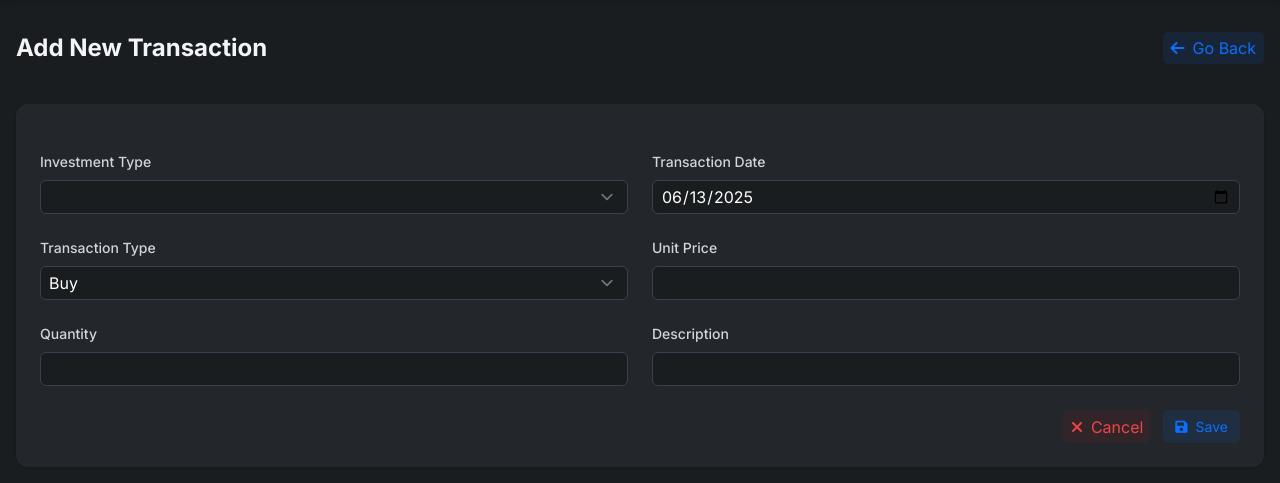
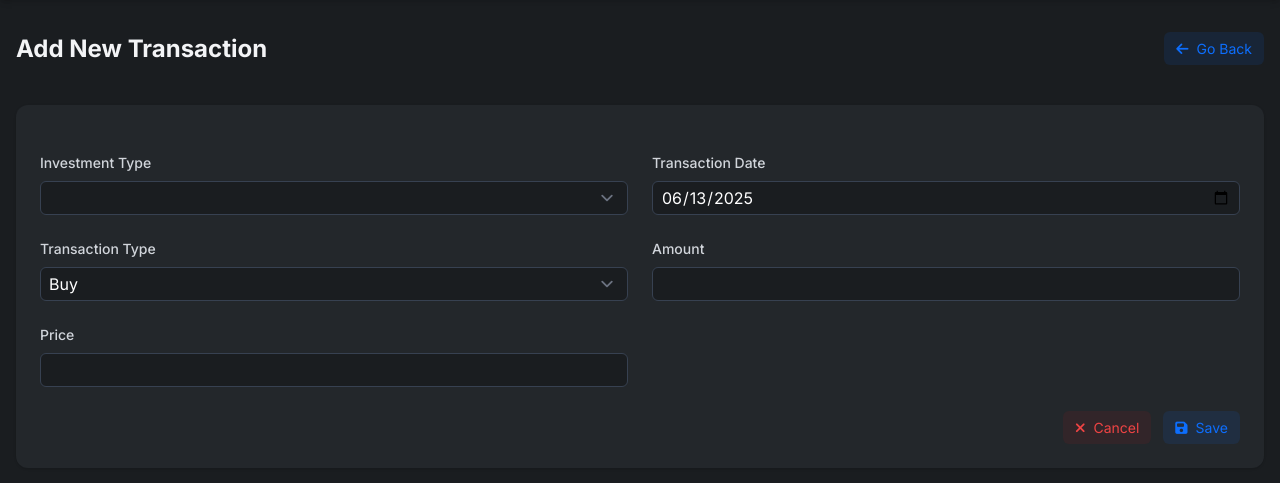
Before and after one commit to ZekeriyaAY/track-finance, a Flask app: page /investments/add in a window 1280 px wide. Shown: the part 64-547 px from the top of the page. Run offline with Flask 3, Linux system fonts and the light colour scheme; lists and menus that the app fills with data are empty; some libraries are stand-ins or nearby versions.

Commit message:
Standardize all action buttons in form.html files: use <button> elements with consistent classes for Go Back, Cancel, and Save actions

```diff
--- a/templates/investment/form.html
+++ b/templates/investment/form.html
@@ -6,10 +6,12 @@
 <div class="flex flex-col gap-6">
   <div class="flex justify-between items-center mb-4">
     <h1 class="text-2xl font-bold">{{ _('Edit Transaction') if transaction else _('Add New Transaction') }}</h1>
-    <a href="{{ url_for('investment.index') }}" class="inline-flex items-center gap-2 px-2 py-1 rounded-md bg-primary/10 text-primary hover:bg-primary/20 transition">
-      <i class="fas fa-arrow-left"></i>
-      {{ _('Go Back') }}
-    </a>
+    <form method="get" action="{{ url_for('investment.index') }}">
+      <button type="submit" class="inline-flex items-center gap-2 px-2 py-1 rounded-md bg-primary/10 text-primary hover:bg-primary/20 transition">
+        <i class="fas fa-arrow-left"></i>
+        {{ _('Go Back') }}
+      </button>
+    </form>
   </div>
 
   <div class="bg-card rounded-xl shadow p-6">
@@ -53,32 +55,26 @@
         </div>
 
         <div class="space-y-2">
-          <label for="price" class="block text-sm font-medium text-gray-300">{{ _('Unit Price') }}</label>
-          <input type="number" step="0.01" name="price" id="price" required
-                 value="{{ "%.2f"|format(transaction.price) if transaction else '' }}"
+          <label for="amount" class="block text-sm font-medium text-gray-300">{{ _('Amount') }}</label>
+          <input type="number" name="amount" id="amount" step="0.01" required
+                 value="{{ transaction.amount if transaction else '' }}"
                  class="w-full px-2 py-1 bg-darkbg border border-gray-700 rounded-md text-white focus:outline-none focus:ring-2 focus:ring-primary/50 focus:border-primary">
         </div>
 
         <div class="space-y-2">
-          <label for="quantity" class="block text-sm font-medium text-gray-300">{{ _('Quantity') }}</label>
-          <input type="number" step="0.01" name="quantity" id="quantity" required
-                 value="{{ "%.2f"|format(transaction.quantity) if transaction else '' }}"
-                 class="w-full px-2 py-1 bg-darkbg border border-gray-700 rounded-md text-white focus:outline-none focus:ring-2 focus:ring-primary/50 focus:border-primary">
-        </div>
-
-        <div class="space-y-2">
-          <label for="description" class="block text-sm font-medium text-gray-300">{{ _('Description') }}</label>
-          <input type="text" name="description" id="description"
-                 value="{{ transaction.description if transaction else '' }}"
+          <label for="price" class="block text-sm font-medium text-gray-300">{{ _('Price') }}</label>
+          <input type="number" name="price" id="price" step="0.01" required
+                 value="{{ transaction.price if transaction else '' }}"
                  class="w-full px-2 py-1 bg-darkbg border border-gray-700 rounded-md text-white focus:outline-none focus:ring-2 focus:ring-primary/50 focus:border-primary">
         </div>
       </div>
-
       <div class="flex justify-end gap-3 mt-6">
-        <a href="{{ url_for('investment.index') }}" class="inline-flex items-center gap-2 px-2 py-1 rounded-md bg-red-700/10 text-red-500 hover:bg-red-700/20 transition">
-          <i class="fas fa-times"></i>
-          {{ _('Cancel') }}
-        </a>
+        <form method="get" action="{{ url_for('investment.index') }}">
+          <button type="submit" class="inline-flex items-center gap-2 px-2 py-1 rounded-md bg-red-700/10 text-red-500 hover:bg-red-700/20 transition">
+            <i class="fas fa-times"></i>
+            {{ _('Cancel') }}
+          </button>
+        </form>
         <button type="submit" class="inline-flex items-center gap-2 px-2 py-1 rounded-md bg-primary/10 text-primary hover:bg-primary/20 transition">
           <i class="fas fa-save"></i>
           {{ _('Save') }}
```
Also changed, not shown: templates/cashflow/form.html (+12 -8 lines), templates/category/form.html (+12 -8 lines), templates/investment_type/form.html (+12 -8 lines), templates/tag/form.html (+12 -8 lines).
